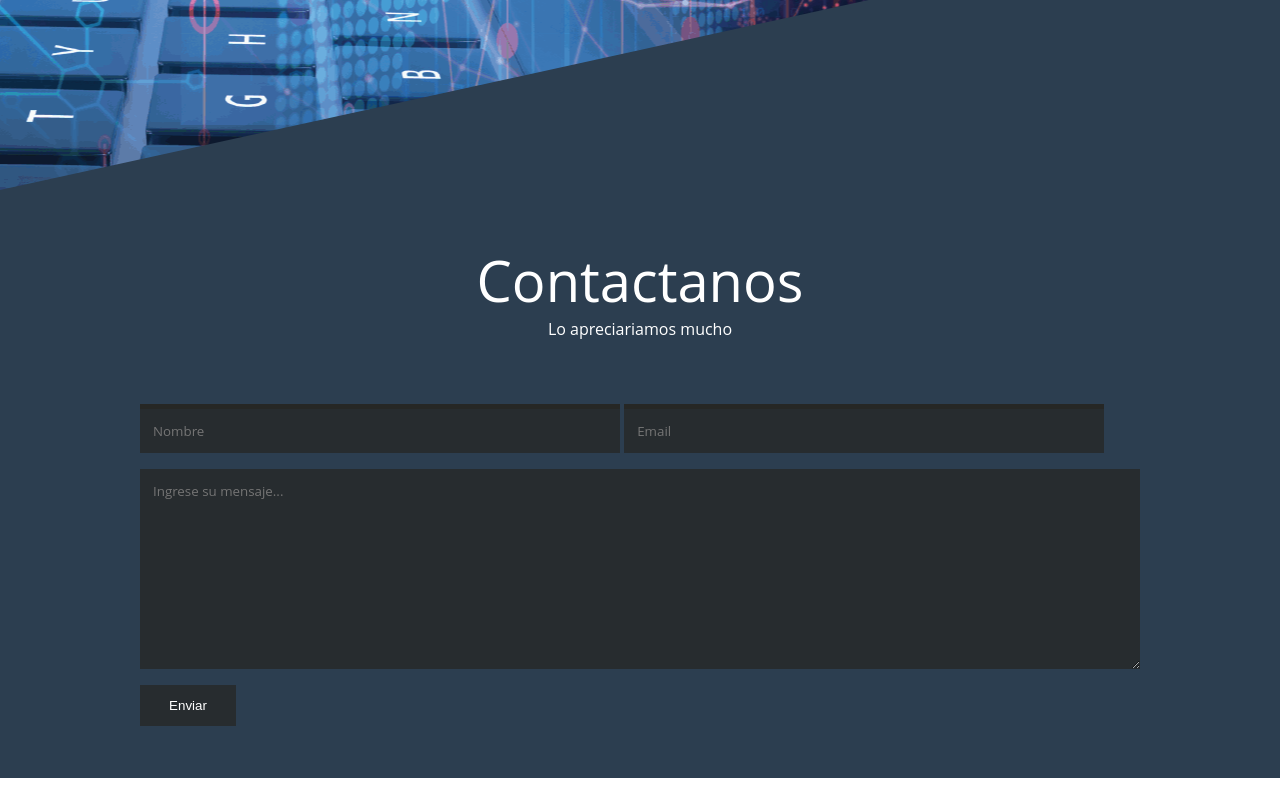
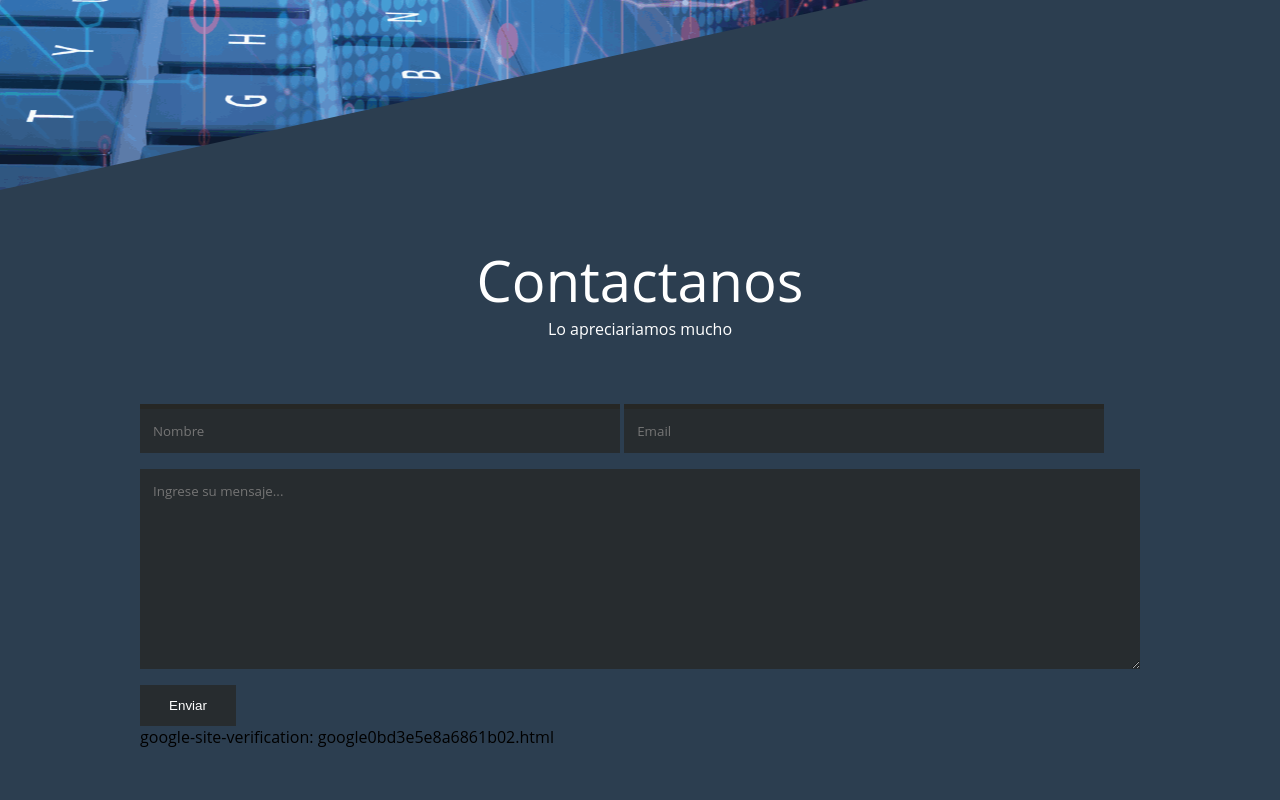
Before and after one commit to tutorialeshyj/pag, a plain HTML site: page index.html in a window 1280 px wide. Shown: the part 2778-3578 px from the top of the page. Before the commit the page ends 3556 px from the top, so only its background shows below. Drawn offline with Linux system fonts and the light colour scheme.

Commit message:
Update index.html

```diff
--- a/index.html
+++ b/index.html
@@ -116,6 +116,7 @@
                     <input type="submit" value="Enviar"></a>
                 </form>
             </div>
+          google-site-verification: google0bd3e5e8a6861b02.html
         </div>
     </footer>
 </body>
```
